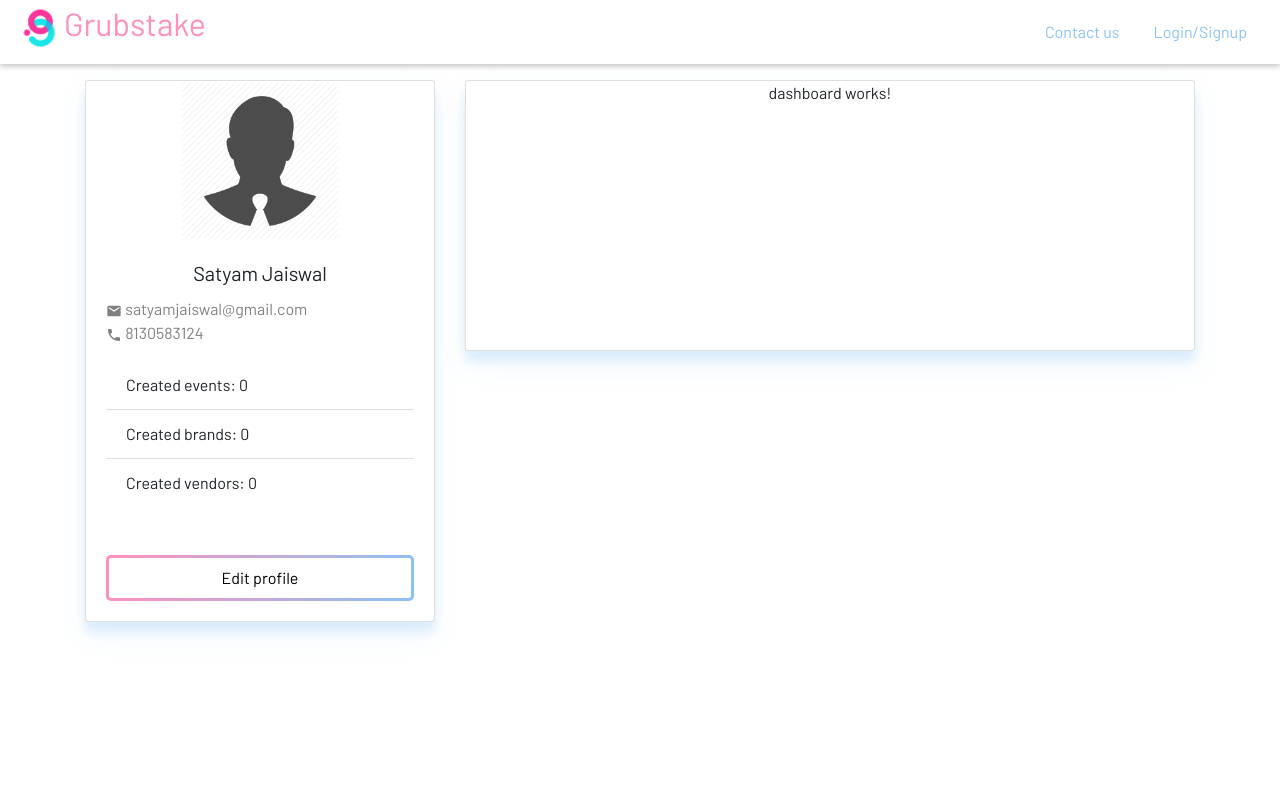
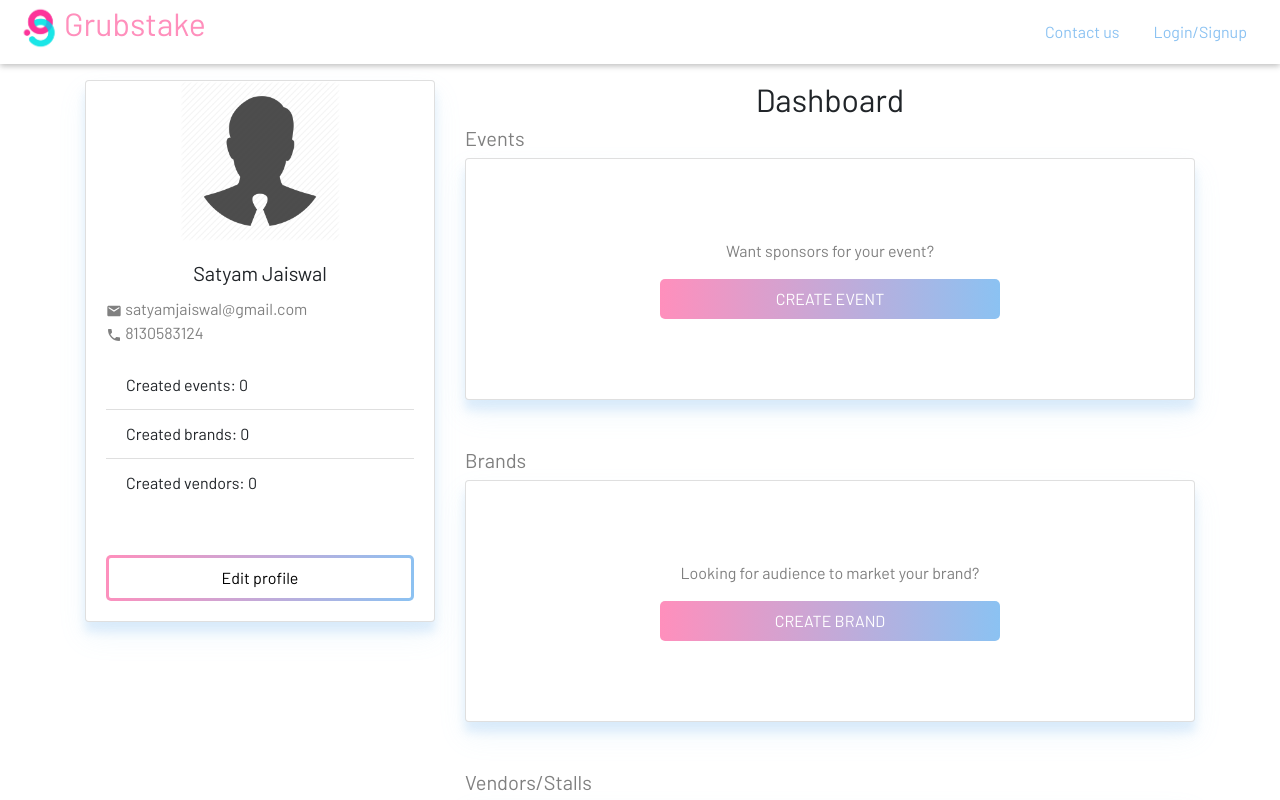
Before and after one commit to shivamvk/Grubstake-frontend, a React (Create React App) app: page /user/dashboard in a window 1280 px wide. Shown: the top 800 px of the page. Built offline with nearby package versions, Linux system fonts and the light colour scheme.

Commit message:
update dashboard section

```diff
--- a/src/User/Dashboard/Dashboard.js
+++ b/src/User/Dashboard/Dashboard.js
@@ -6,6 +6,10 @@ import ProfileSection from "./sections/ProfileSection";
 import DashboardSection from "./sections/DashboardSection";
 
 const Dashboard = () => {
+  const DUMMY_EVENTS = [];
+  const DUMMY_BRANDS = [];
+  const DUMMT_VENDORS = [];
+
   return (
     <Container>
       <Row>
@@ -13,7 +17,11 @@ const Dashboard = () => {
           <ProfileSection />
         </Col>
         <Col md={12} lg={8}>
-          <DashboardSection />
+          <DashboardSection
+            events={DUMMY_EVENTS}
+            brands={DUMMY_BRANDS}
+            vendors={DUMMT_VENDORS}
+          />
         </Col>
       </Row>
     </Container>
--- /dev/null
+++ b/src/User/Dashboard/components/EmptyList.js
@@ -0,0 +1,27 @@
+import React from "react";
+import Card from "react-bootstrap/Card";
+import Button from "../../../shared/FormElements/Button";
+
+import "../sections/DashboardSection.css";
+
+const EmptyList = props => {
+  let isDesktopScreen;
+  if (window.innerWidth < 768) {
+    isDesktopScreen = false;
+  } else {
+    isDesktopScreen = true;
+  }
+  return (
+    <>
+      <h5>{props.title}</h5>
+      <Card className="dashboard-section__card">
+  <Card.Text>{props.text}</Card.Text>
+        <Button variant="main" width={isDesktopScreen ? "med" : "max"}>
+          {props.btnText}
+        </Button>
+      </Card>
+    </>
+  );
+};
+
+export default EmptyList;
--- a/src/User/Dashboard/sections/DashboardSection.css
+++ b/src/User/Dashboard/sections/DashboardSection.css
@@ -1,6 +1,20 @@
 .dashboard-section__card {
-    width: 100%;
-    height: 50%;
-    box-shadow: 0 14px 28px #8bc2f21f, 0 10px 10px #8bc2f23d;
-    transition: all 0.3s cubic-bezier(0.25, 0.8, 0.25, 1);
-  }
+  width: 100%;
+  box-shadow: 0 14px 28px #8bc2f21f, 0 10px 10px #8bc2f23d;
+  transition: all 0.3s cubic-bezier(0.25, 0.8, 0.25, 1);
+  padding: 5rem;
+}
+
+h5{
+    color: grey;
+    text-align: left;
+}
+
+p{
+    color: grey;
+    text-align: center;
+}
+
+button{
+    align-self: center;
+}
--- a/src/User/Dashboard/sections/DashboardSection.js
+++ b/src/User/Dashboard/sections/DashboardSection.js
@@ -1,13 +1,38 @@
 import React from "react";
-import Card from "react-bootstrap/Card";
+import EmptyList from "../components/EmptyList";
 
 import "./DashboardSection.css";
 
-const DashboardSection = () => {
-  return <Card className="dashboard-section__card">
-      dashboard works!
-  </Card>;
-
+const DashboardSection = (props) => {
+  return (
+    <>
+      <h2>Dashboard</h2>
+      {props.events.length === 0 ? (
+        <EmptyList
+          title="Events"
+          text="Want sponsors for your event?"
+          btnText="CREATE EVENT"
+        />
+      ) : null}
+      <br></br><br></br>
+      {props.brands.length === 0 ? (
+        <EmptyList
+          title="Brands"
+          text="Looking for audience to market your brand?"
+          btnText="CREATE BRAND"
+        />
+      ) : null}
+      <br></br><br></br>
+      {props.vendors.length === 0 ? (
+        <EmptyList
+          title="Vendors/Stalls"
+          text="Want to put your stall in a public event?"
+          btnText="CREATE STALL"
+        />
+      ) : null}
+      <br></br><br></br>
+    </>
+  );
 };
 
 export default DashboardSection;
--- a/src/shared/FormElements/Button.css
+++ b/src/shared/FormElements/Button.css
@@ -48,3 +48,7 @@
 .btn-med {
   width: 60%;
 }
+
+.btn-main:focus {
+  outline: none;
+}
```
